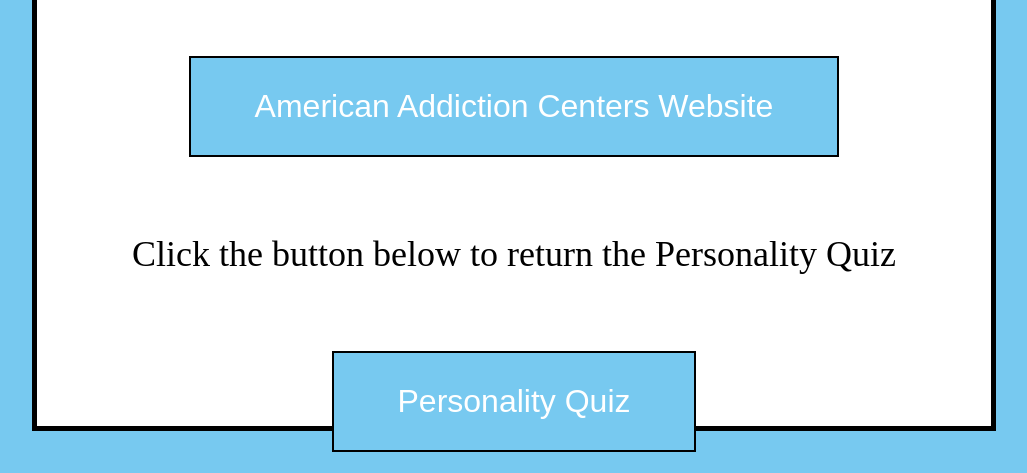
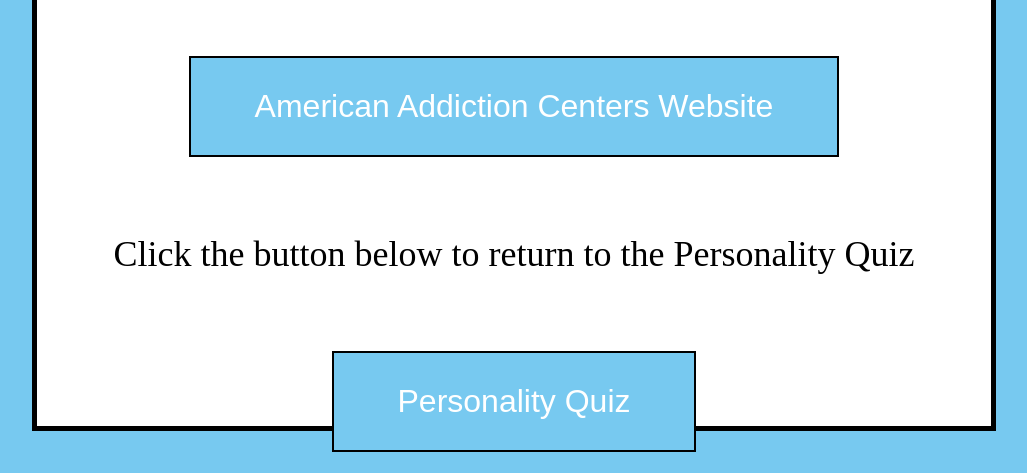
Before and after one commit to AndrewDass1/Personality-Assessment, a Flask app: page /Sad.html in a window 1280 px wide. Shown: the part 1229-1702 px from the top of the page, without its empty margins (126-1153 px from the left). Run offline with Flask 2, Linux system fonts and the light colour scheme.

Commit message:
Update Sad.html

```diff
--- a/templates/Sad.html
+++ b/templates/Sad.html
@@ -63,7 +63,7 @@
     <br>
     <br>
 
-    <p style = "font-size:36px;"> Click the button below to return the Personality Quiz  </p>
+    <p style = "font-size:36px;"> Click the button below to return to the Personality Quiz  </p>
     <br>
     <br>
 
```
